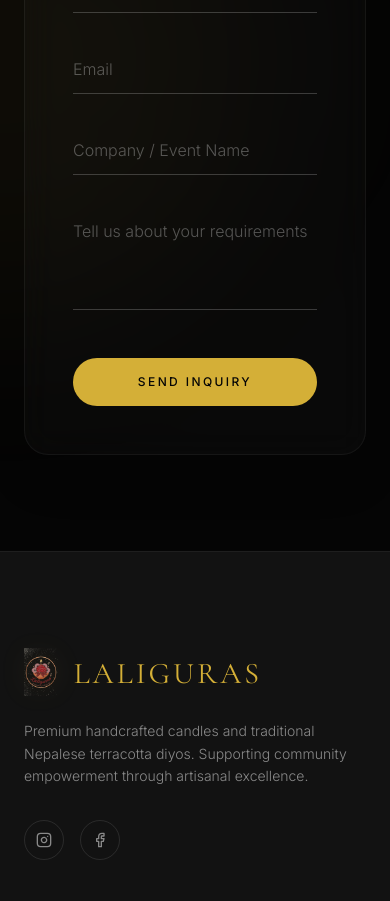
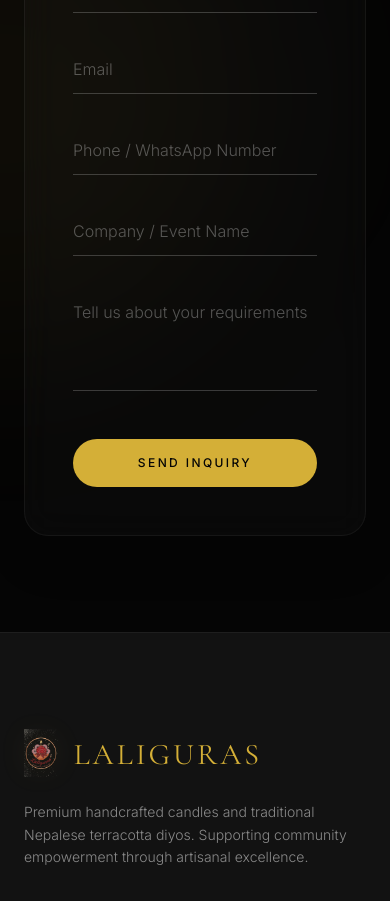
Before and after one commit to shresthaconsolidated-source/laligurash, a React (Vite) app: page /corporate in a window 390 px wide. Shown: the part 4560-5461 px from the top of the page. Built offline with nearby package versions, Linux system fonts and the light colour scheme.

Commit message:
Add phone number field to Shop Now modal and Corporate contact form

```diff
--- a/src/App.tsx
+++ b/src/App.tsx
@@ -61,6 +61,9 @@ function ShopNowModal({ onClose }: { onClose: () => void }) {
                 <div className="relative border-b border-white/20 focus-within:border-brand-gold transition-colors duration-300">
                   <input type="email" name="email" required placeholder="Your Email" className="w-full bg-transparent px-0 py-3 focus:outline-none text-white placeholder-white/30 font-light text-sm" />
                   <ValidationError prefix="Email" field="email" errors={state.errors} className="text-red-400 text-xs mt-1" />
+                </div>
+                <div className="relative border-b border-white/20 focus-within:border-brand-gold transition-colors duration-300">
+                  <input type="tel" name="phone" placeholder="Your Phone / WhatsApp Number" className="w-full bg-transparent px-0 py-3 focus:outline-none text-white placeholder-white/30 font-light text-sm" />
                 </div>
                 <div className="relative border-b border-white/20 focus-within:border-brand-gold transition-colors duration-300">
                   <select name="interest" className="w-full bg-transparent px-0 py-3 focus:outline-none text-white/60 font-light text-sm appearance-none cursor-pointer">
--- a/src/pages/Corporate.tsx
+++ b/src/pages/Corporate.tsx
@@ -149,6 +149,9 @@ export default function Corporate() {
                   </div>
                 </div>
                 <div className="relative border-b border-white/20 focus-within:border-brand-gold transition-colors duration-300">
+                  <input type="tel" name="phone" placeholder="Phone / WhatsApp Number" className="w-full bg-transparent px-0 py-3 focus:outline-none text-white placeholder-white/30 font-light" />
+                </div>
+                <div className="relative border-b border-white/20 focus-within:border-brand-gold transition-colors duration-300">
                   <input type="text" name="company" placeholder="Company / Event Name" className="w-full bg-transparent px-0 py-3 focus:outline-none text-white placeholder-white/30 font-light" />
                 </div>
                 <div className="relative border-b border-white/20 focus-within:border-brand-gold transition-colors duration-300">
```
